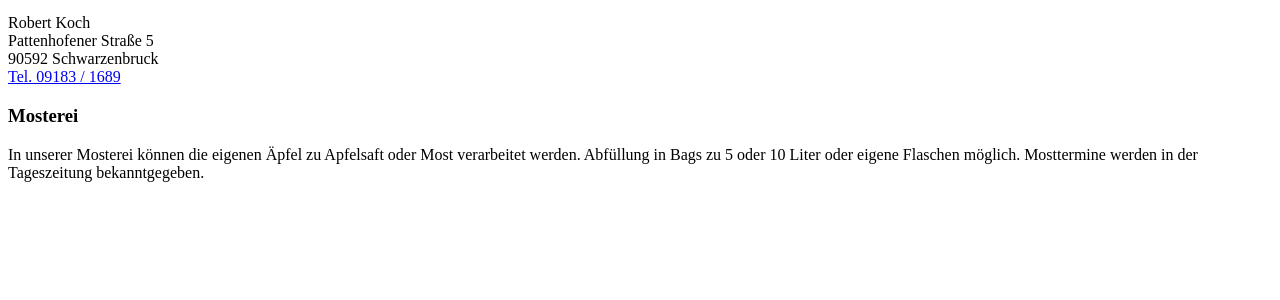
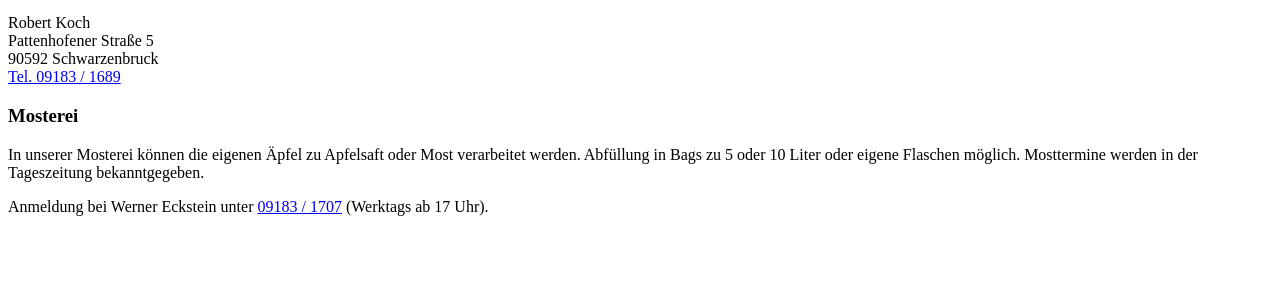
Before and after one commit to markuseckstein/ogv, a PHP site: page /geraete.html in a window 1280 px wide. Shown: the part 277-577 px from the top of the page. Run offline with PHP 8.4, Linux system fonts and the light colour scheme.

Commit message:
feat: change vorstandsbild, add most contact

```diff
--- a/_config.yml
+++ b/_config.yml
@@ -23,7 +23,7 @@ url: "" # the base hostname & protocol for your site, e.g. http://example.com
 # Build settings
 markdown: kramdown
 theme: minima
-plugins:
+plugins_dir:
   - jekyll-feed
 
 # Exclude from processing.
--- a/_sass/minima/_teasers.scss
+++ b/_sass/minima/_teasers.scss
@@ -1,5 +1,3 @@
-
-
 .teaser-image {
   height: 300px;
   background-size: cover;
@@ -10,7 +8,6 @@
     height: 180px;
   }
 }
-
 
 .teaser-image--kurzchronik {
   background-image: url(/assets/img/kurzchronik.jpg?#{$cacheversion});
@@ -32,14 +29,13 @@
   background-position: 55% 67%;
 }
 
-
 .teaser-image--willkommen {
   background-image: url(/assets/img/willkommen.jpg?#{$cacheversion});
   background-position: 50% 27%;
 }
 
 .teaser-image--kontakt {
-    background-image: url(/assets/img/kontakt01.jpg?#{$cacheversion});
+  background-image: url(/assets/img/kontakt03.jpg?#{$cacheversion});
   background-position: 50% 30%;
 }
 
--- a/geraete.html
+++ b/geraete.html
@@ -49,13 +49,18 @@ Den Vereinsmitgliedern stehen auf Leihbasis nachstehende Geräte zur Verfügung.
 
 <h3>Gerätewart</h3>
 <p>
-  Robert Koch<br>
-  Pattenhofener Straße 5<br>
-  90592 Schwarzenbruck<br>
-  <a href="tel:+49-9183-1689">Tel. 09183 / 1689</a><br>
+  Robert Koch
+  <br> Pattenhofener Straße 5
+  <br> 90592 Schwarzenbruck
+  <br>
+  <a href="tel:+49-9183-1689">Tel. 09183 / 1689</a>
+  <br>
 </p>
 
 <h3>Mosterei</h3>
 <p>
-  In unserer Mosterei können die eigenen Äpfel zu Apfelsaft oder Most verarbeitet werden. Abfüllung in Bags zu 5 oder 10 Liter oder eigene Flaschen möglich. Mosttermine werden in der Tageszeitung bekanntgegeben.
+  In unserer Mosterei können die eigenen Äpfel zu Apfelsaft oder Most verarbeitet werden. Abfüllung in Bags zu 5 oder 10 Liter
+  oder eigene Flaschen möglich. Mosttermine werden in der Tageszeitung bekanntgegeben.
 </p>
+<p>Anmeldung bei Werner Eckstein unter
+  <a href="tel:+49-9183-1707">09183 / 1707</a> (Werktags ab 17 Uhr).</p>
```
Also changed, not shown: assets/img/kontakt03.jpg (added), 1 other file. Lines whose indentation alone changed are shown as unchanged.
